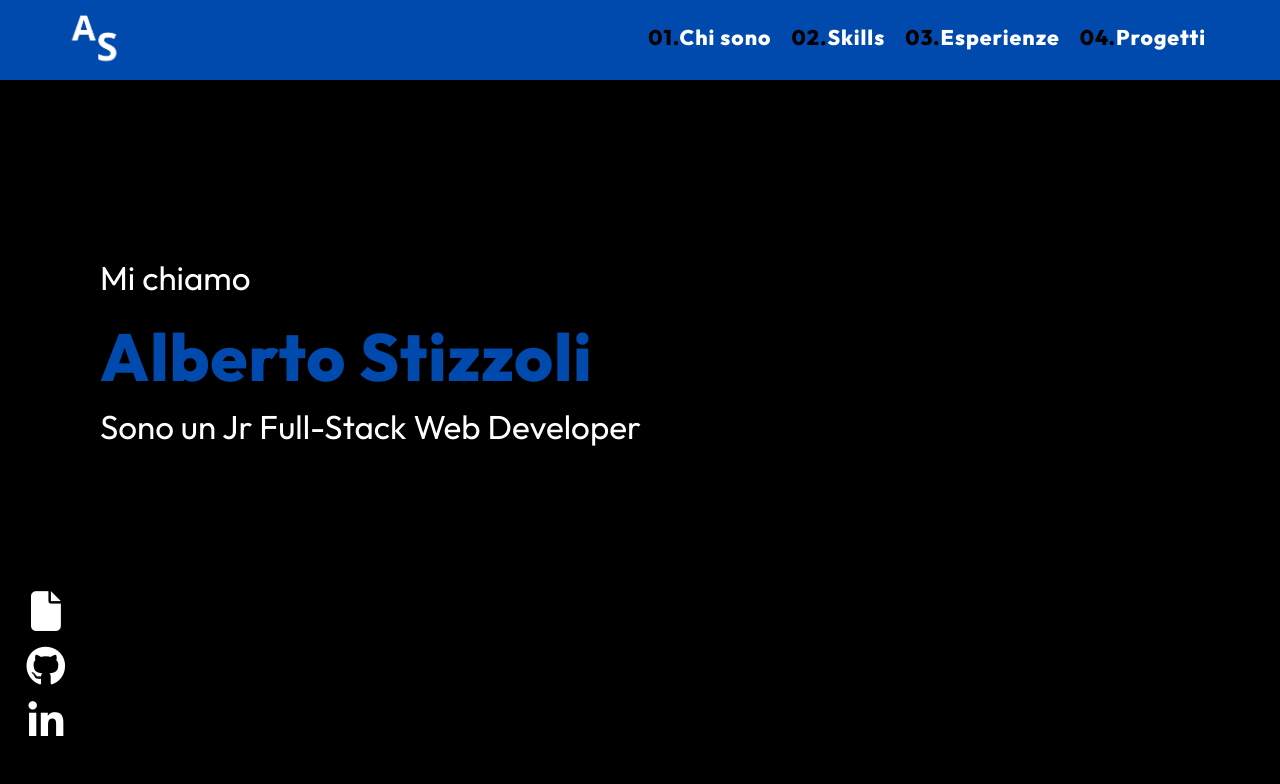
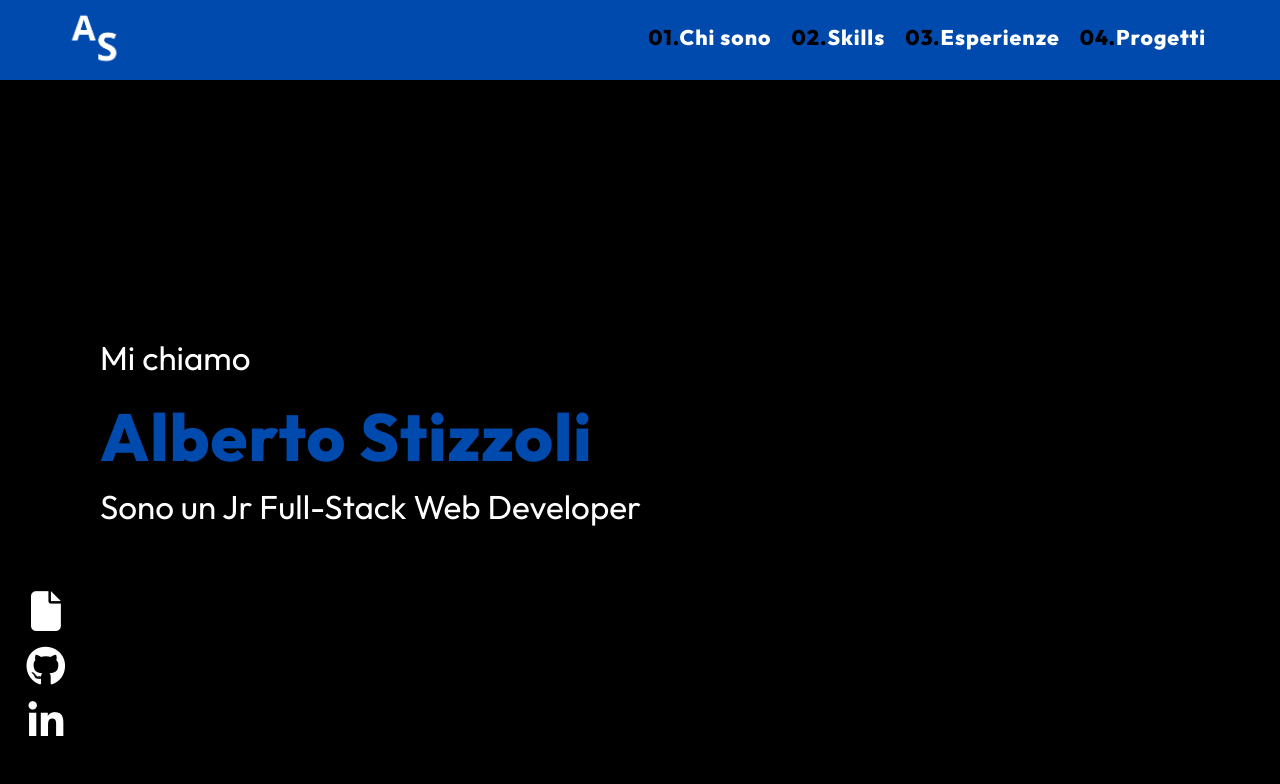
Before and after one commit to albertostizzoli/my-portfolio, a Vue app: page / in a window 1280 px wide. Shown: the top 784 px of the page. Built offline with nearby package versions, Linux system fonts and the light colour scheme; a web font is replaced by a local one.

Commit message:
remove position fixed from header

```diff
--- a/src/components/HeaderSection.vue
+++ b/src/components/HeaderSection.vue
@@ -96,9 +96,6 @@ header {
     justify-content: space-around;
     align-items: center;
     background-color: rgb(0, 74, 173);
-    position: fixed;
-    top: 0;
-    z-index: 1000;
 
     nav {
         width: 90%;
```
